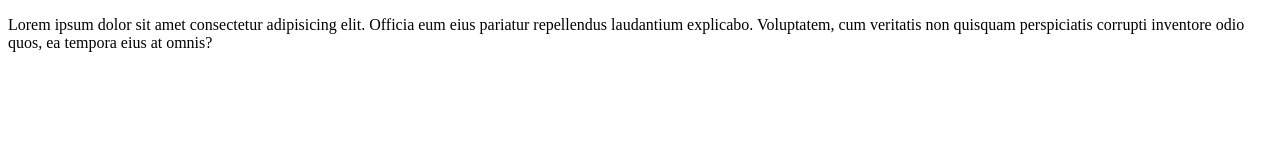
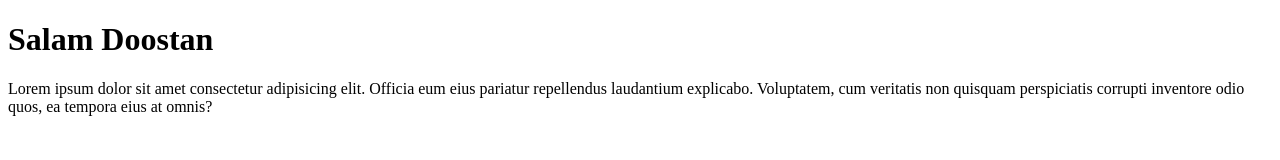
Before and after one commit to Masih-Mannani/Project, a plain HTML site: page contact.htm in a window 1280 px wide. Drawn offline with Linux system fonts and the light colour scheme.

Commit message:
Salam , change

```diff
--- a/contact.htm
+++ b/contact.htm
@@ -6,6 +6,7 @@
     <title>Document</title>
 </head>
 <body>
+    <h1>Salam Doostan</h1>
     <p>Lorem ipsum dolor sit amet consectetur adipisicing elit. Officia eum eius pariatur repellendus laudantium explicabo. Voluptatem, cum veritatis non quisquam perspiciatis corrupti inventore odio quos, ea tempora eius at omnis?</p>
 </body>
 </html>
--- a/css/main.css
+++ b/css/main.css
@@ -8,7 +8,7 @@ menu{display:block}summary{display:list-item}canvas{display:inline-block}templat
 
 body , html{
     height: 100%;
-    background-color: cornsilk;
+    background-color: aquamarine;
 }
 
 .container{
```
